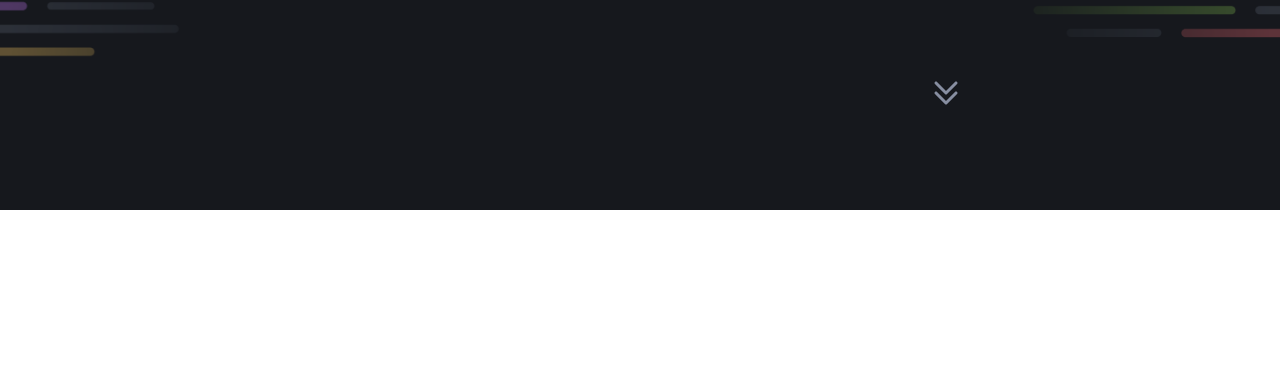
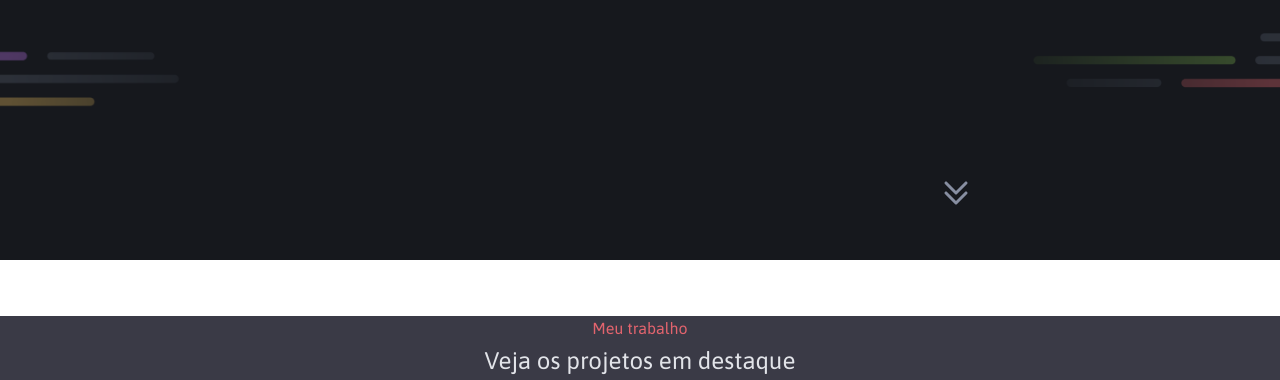
Before and after one commit to Kaue-fernandes/Portfolio-Dev, a plain HTML site: page index.html in a window 1280 px wide. Shown: the part 502-882 px from the top of the page. Before the commit the page ends 800 px from the top, so only its background shows below. Drawn offline with Linux system fonts and the light colour scheme.

Commit message:
Seção features

```diff
--- a/index.html
+++ b/index.html
@@ -68,5 +68,10 @@
         </div>
       </div>
     </header>
+    <div class="container-2 bg">
+      <span class="destaque">Meu trabalho</span>
+      <h2>Veja os projetos em destaque</h2>
+      <div class="cards"></div>
+    </div>
   </body>
 </html>
--- a/styles/global.css
+++ b/styles/global.css
@@ -20,6 +20,7 @@
     --gray-400: #292C34;
     --gray-500: #16181D;
     --gray-600: #0D0E11;
+    --gray-700: #3a3a46;
 
 
     --ff-sans:'Asap', system-ui,sans-serif;
@@ -36,6 +37,12 @@
     --py-md: 8rem;
     --py-oi: 5rem;
 }
+
+.bg {
+    background: var(--gray-700);
+
+}
+
 
 
 .flex {
@@ -65,7 +72,9 @@ h1 {
     color: var(--gray-100);
 
 }
+
 h2 {
+    font-size: 1.5rem;
     color: var(--gray-100);
     font-weight: var(--title-sm);
 }
@@ -76,12 +85,17 @@ h3 {
 }
 
 span {
+
     font-size: 1rem;
     color: var(--gray-200);
 }
 
 .destaque {
     color: #E3646E;
+}
+
+.destaque-2 {
+    color: #BB72E9;
 }
 
 p {
--- a/styles/header.css
+++ b/styles/header.css
@@ -10,8 +10,9 @@ header {
 }
 
 .img {
-    margin-top: 94px;
+    margin-top: 194px;
     width: 20px;
     height: 20px;
-    margin-left: 810px;
+    margin-left: 820px;
+    display: block;
 }
--- a/styles/utilities.css
+++ b/styles/utilities.css
@@ -6,3 +6,9 @@
     justify-content: center;
 
 }
+
+
+.container-2 {
+    text-align: center;
+    margin-left: 4;
+}
```
